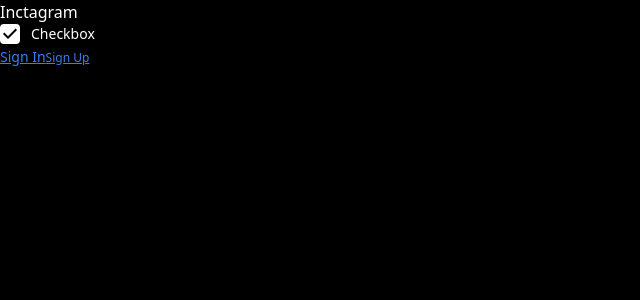
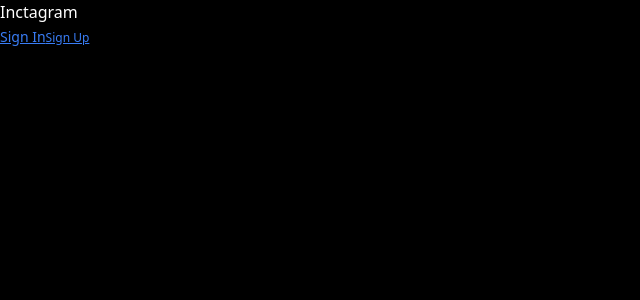
Before and after one commit to it-incubator-tech-mel/photer-app, a Next.js app: page / in a window 1280 px wide. Shown: the top 300 px of the page, without its empty margins (0-640 px from the left). Built offline with nearby package versions, Linux system fonts and the light colour scheme.

Commit message:
WIP: сохранение перед rebase

```diff
--- a/src/components/Header.tsx
+++ b/src/components/Header.tsx
@@ -4,12 +4,5 @@
 import { ReactElement } from 'react';
 
 export function Header(): ReactElement {
-  return (
-    <header className="text-light-100">
-      Inctagram
-      <div>
-        <Checkbox label="Checkbox" checked={true} onCheckedChange={() => {}} />
-      </div>
-    </header>
-  );
+  return <header className="text-light-100">Inctagram</header>;
 }
--- a/src/shared/ui/checkbox/checkbox.tsx
+++ b/src/shared/ui/checkbox/checkbox.tsx
@@ -34,8 +34,8 @@
         aria-label={label ? undefined : 'Checkbox'}
         aria-disabled={disabled}
         className={cn(
-          'relative group peer h-5 w-5 border-2 rounded-sm border-light-100 cursor-pointer',
-          'focus-visible:outline-none focus-visible:ring-1 focus-visible:ring-ring',
+          'group peer border-light-100 relative h-5 w-5 cursor-pointer rounded-sm border-2',
+          'focus-visible:ring-ring focus-visible:ring-1 focus-visible:outline-none',
           'disabled:cursor-not-allowed disabled:opacity-50',
           'data-[state=checked]:bg-primary data-[state=checked]:text-primary-foreground',
           className
@@ -44,7 +44,7 @@
       >
         <span
           className={cn(
-            'absolute inset-0 w-9 h-9 left-1/2 top-1/2 translate-x-[-50%] translate-y-[-50%] border border-transparent rounded-full',
+            'absolute inset-0 top-1/2 left-1/2 h-9 w-9 translate-x-[-50%] translate-y-[-50%] rounded-full border border-transparent',
             'group-active:border-dark-100 group-active:bg-dark-100',
             'group-focus:border-dark-500 group-focus:bg-dark-500',
             'group-disabled:border-none group-disabled:bg-transparent',
@@ -55,12 +55,12 @@
         <CheckboxPrimitive.Indicator
           className={cn('flex items-center justify-center text-current')}
         >
-          <Checked className="absolute w-min-24px h-min-24px" />
+          <Checked className="w-min-24px h-min-24px absolute" />
         </CheckboxPrimitive.Indicator>
       </CheckboxPrimitive.Root>
       <label
         className={cn(
-          'cursor-pointer text-sm text-light-100',
+          'text-light-100 cursor-pointer text-sm',
           disabled && 'text-light-900 cursor-not-allowed'
         )}
         htmlFor={id}
```
